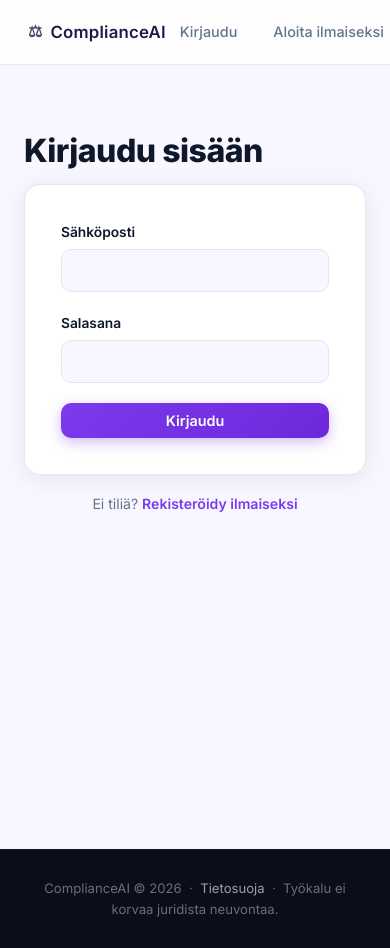
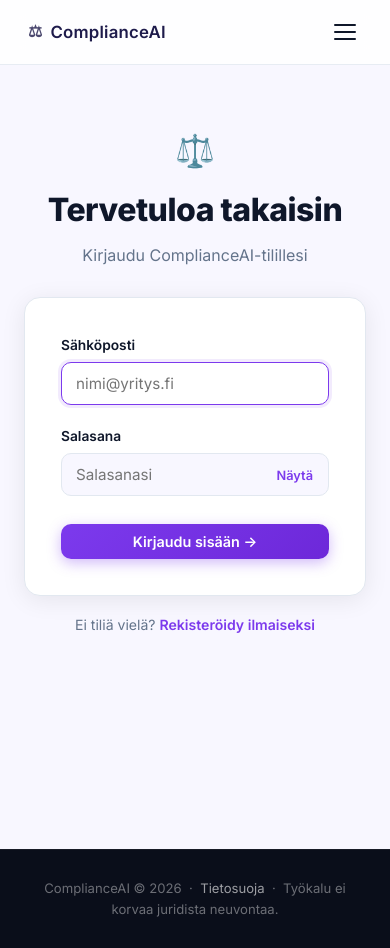
Before and after one commit to jaalankasanova/aiact, a Flask app: page /kirjaudu in a window 390 px wide. Run offline with Flask 3, Linux system fonts and the light colour scheme.

Commit message:
Bugit+UX: 404-sivu, mobiilinavy, näytä salasana, kirjaudu-sivu parannus, /data-hakemisto fix
Co-Authored-By: Claude Sonnet 4.6 <noreply@anthropic.com>

```diff
--- a/app.py
+++ b/app.py
@@ -44,6 +44,7 @@ def get_db():
 
 
 def init_db():
+    os.makedirs(os.path.dirname(DB_PATH), exist_ok=True) if os.path.dirname(DB_PATH) else None
     with get_db() as db:
         db.executescript("""
         CREATE TABLE IF NOT EXISTS kayttajat (
@@ -448,6 +449,11 @@ def tietosuoja():
     return render_template("tietosuoja.html")
 
 
+@app.errorhandler(404)
+def page_not_found(e):
+    return render_template("404.html"), 404
+
+
 # ── Käynnistys ─────────────────────────────────────────────────────────────────
 
 init_db()
--- a/static/style.css
+++ b/static/style.css
@@ -81,6 +81,23 @@ body {
 }
 .nav-links a:hover { color: var(--teksti); background: rgba(124,58,237,0.06); }
 .nav-out { color: var(--teksti-harmaa) !important; }
+.nav-hamburger {
+  display: none;
+  flex-direction: column;
+  gap: 5px;
+  background: none;
+  border: none;
+  cursor: pointer;
+  padding: 6px;
+}
+.nav-hamburger span {
+  display: block;
+  width: 22px;
+  height: 2px;
+  background: var(--teksti);
+  border-radius: 2px;
+  transition: all 0.2s;
+}
 
 /* ── Buttons ──────────────────────────────────────────────────────────────── */
 .btn {
@@ -513,6 +530,22 @@ body {
 .form-group small { display: block; color: var(--teksti-harmaa); font-size: 0.78rem; margin-top: 5px; }
 .form-footer { text-align: center; margin-top: 18px; font-size: 0.88rem; color: var(--teksti-harmaa); }
 .form-footer a { color: var(--primary); text-decoration: none; font-weight: 600; }
+.password-wrap { position: relative; }
+.password-wrap input { padding-right: 72px; }
+.pw-toggle {
+  position: absolute;
+  right: 10px;
+  top: 50%;
+  transform: translateY(-50%);
+  background: none;
+  border: none;
+  color: var(--primary);
+  font-size: 0.8rem;
+  font-weight: 600;
+  cursor: pointer;
+  font-family: inherit;
+  padding: 4px 6px;
+}
 
 /* ── Dashboard ────────────────────────────────────────────────────────────── */
 .dashboard { max-width: 1040px; margin: 44px auto; padding: 0 28px; }
@@ -728,4 +761,19 @@ body {
   .tulos-body { padding: 24px; }
   .tulos-header { padding: 28px 24px; }
   .mita-on-grid { grid-template-columns: 1fr; gap: 32px; }
+  .nav-hamburger { display: flex; }
+  .nav-links {
+    display: none;
+    position: absolute;
+    top: 64px;
+    left: 0; right: 0;
+    background: #fff;
+    border-bottom: 1px solid var(--reunaviiva);
+    flex-direction: column;
+    padding: 16px 24px;
+    gap: 8px;
+    box-shadow: var(--shadow);
+  }
+  .nav-links.nav-open { display: flex; }
+  .nav-inner { position: relative; }
 }
--- a/templates/base.html
+++ b/templates/base.html
@@ -10,14 +10,17 @@
 <nav class="nav">
   <div class="nav-inner">
     <a href="{{ url_for('index') }}" class="logo">ComplianceAI</a>
-    <div class="nav-links">
+    <button class="nav-hamburger" onclick="document.getElementById('navMenu').classList.toggle('nav-open')" aria-label="Valikko">
+      <span></span><span></span><span></span>
+    </button>
+    <div class="nav-links" id="navMenu">
       {% if kirjautunut %}
         <a href="{{ url_for('dashboard') }}">Dashboard</a>
         <a href="{{ url_for('uusi_jarjestelma') }}" class="btn btn-sm">+ Uusi kartoitus</a>
         <a href="{{ url_for('kirjaudu_ulos') }}" class="nav-out">Kirjaudu ulos</a>
       {% else %}
         <a href="{{ url_for('kirjaudu') }}">Kirjaudu</a>
-        <a href="{{ url_for('rekisteri') }}" class="btn btn-sm">Aloita ilmaiseksi</a>
+        <a href="{{ url_for('rekisteri') }}" class="btn btn-sm btn-primary">Aloita ilmaiseksi</a>
       {% endif %}
     </div>
   </div>
--- a/templates/index.html
+++ b/templates/index.html
@@ -93,8 +93,8 @@
       </div>
       <div class="step">
         <div class="step-num">4</div>
-        <h3>Generoi dokumentit</h3>
-        <p>Lataa valmis PDF-raportti ja täytettävät dokumenttipohjat viranomaisraportointia varten.</p>
+        <h3>Lataa PDF-raportti</h3>
+        <p>Pro-tilaajat saavat valmiin PDF-raportin viranomaisraportointia varten. Ilmaisella tilillä näet tulokset ruudulla.</p>
       </div>
     </div>
   </div>
--- a/templates/kirjaudu.html
+++ b/templates/kirjaudu.html
@@ -2,18 +2,34 @@
 {% block title %}Kirjaudu sisään{% endblock %}
 {% block content %}
 <div class="form-page">
-  <h1>Kirjaudu sisään</h1>
+  <div style="text-align:center;margin-bottom:28px">
+    <div style="font-size:2rem;margin-bottom:8px">⚖️</div>
+    <h1>Tervetuloa takaisin</h1>
+    <p class="form-sub">Kirjaudu ComplianceAI-tilillesi</p>
+  </div>
   <form method="post" class="form-card">
     <div class="form-group">
       <label>Sähköposti</label>
-      <input type="email" name="email" required>
+      <input type="email" name="email" required placeholder="nimi@yritys.fi" autofocus>
     </div>
     <div class="form-group">
       <label>Salasana</label>
-      <input type="password" name="salasana" required>
+      <div class="password-wrap">
+        <input type="password" name="salasana" required placeholder="Salasanasi" id="pw-kirjaudu">
+        <button type="button" class="pw-toggle" onclick="togglePw('pw-kirjaudu', this)">Näytä</button>
+      </div>
     </div>
-    <button type="submit" class="btn btn-primary btn-full">Kirjaudu</button>
+    <button type="submit" class="btn btn-primary btn-full" style="margin-top:8px">Kirjaudu sisään →</button>
   </form>
-  <p class="form-footer">Ei tiliä? <a href="{{ url_for('rekisteri') }}">Rekisteröidy ilmaiseksi</a></p>
+  <p class="form-footer">Ei tiliä vielä? <a href="{{ url_for('rekisteri') }}">Rekisteröidy ilmaiseksi</a></p>
 </div>
 {% endblock %}
+{% block scripts %}
+<script>
+function togglePw(id, btn) {
+  const input = document.getElementById(id);
+  if (input.type === 'password') { input.type = 'text'; btn.textContent = 'Piilota'; }
+  else { input.type = 'password'; btn.textContent = 'Näytä'; }
+}
+</script>
+{% endblock %}
```
Also changed, not shown: templates/404.html (added, +10 -0 lines), templates/rekisteri.html (+15 -2 lines).
